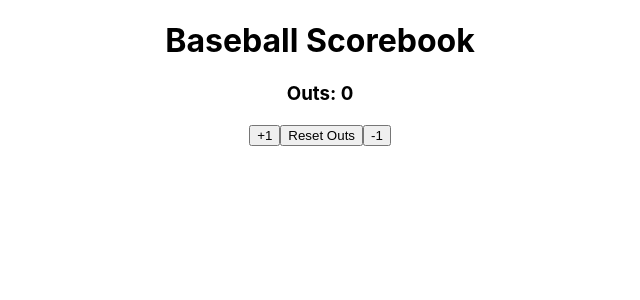
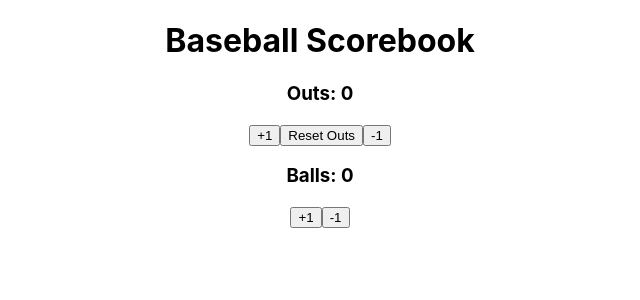
Before and after one commit to caseymacleod22/react-baseball-scorebook, a React (Create React App) app: page / in a window 1280 px wide. Shown: the top 300 px of the page, without its empty margins (320-960 px from the left). Built offline with nearby package versions, Linux system fonts and the light colour scheme.

Commit message:
adds balls component

```diff
--- a/src/App.js
+++ b/src/App.js
@@ -1,12 +1,14 @@
 import './App.css';
 import Header from './components/Header/Header'
 import Outs from './components/Outs/Outs'
+import Balls from './components/Balls/Balls'
 
 function App() {
   return (
     <div className="App">
       <Header />
       <Outs />
+      <Balls />
     </div>
   );
 }
--- /dev/null
+++ b/src/components/Balls/Balls.js
@@ -0,0 +1,30 @@
+import {useState} from 'react'
+
+function Balls () {
+    const [balls, setBalls] = useState(0)
+
+    const increment = () => {
+        if(balls < 3) {
+            setBalls(balls + 1)
+        } else {
+            setBalls(0)
+        }
+    }
+    const decrement = () => {
+        if(balls > 1) {
+            setBalls(balls - 1)
+        } else {
+            setBalls(0)
+        }
+    }
+
+    return (
+        <div>
+            <h3>Balls: {balls}</h3>
+            <button className='button4' onClick={increment}>+1</button>
+            <button className='button5' onClick={decrement}>-1</button>
+        </div>
+    )
+}
+
+export default Balls
```
